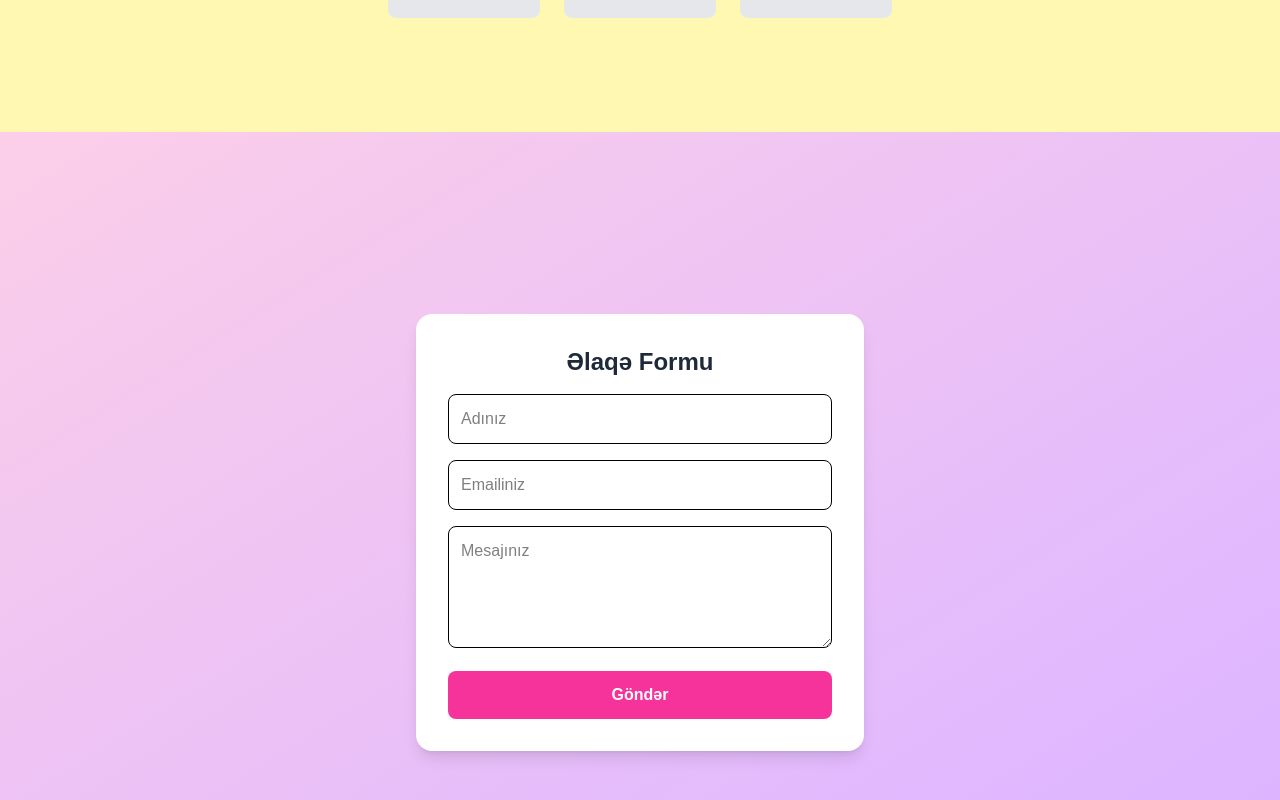
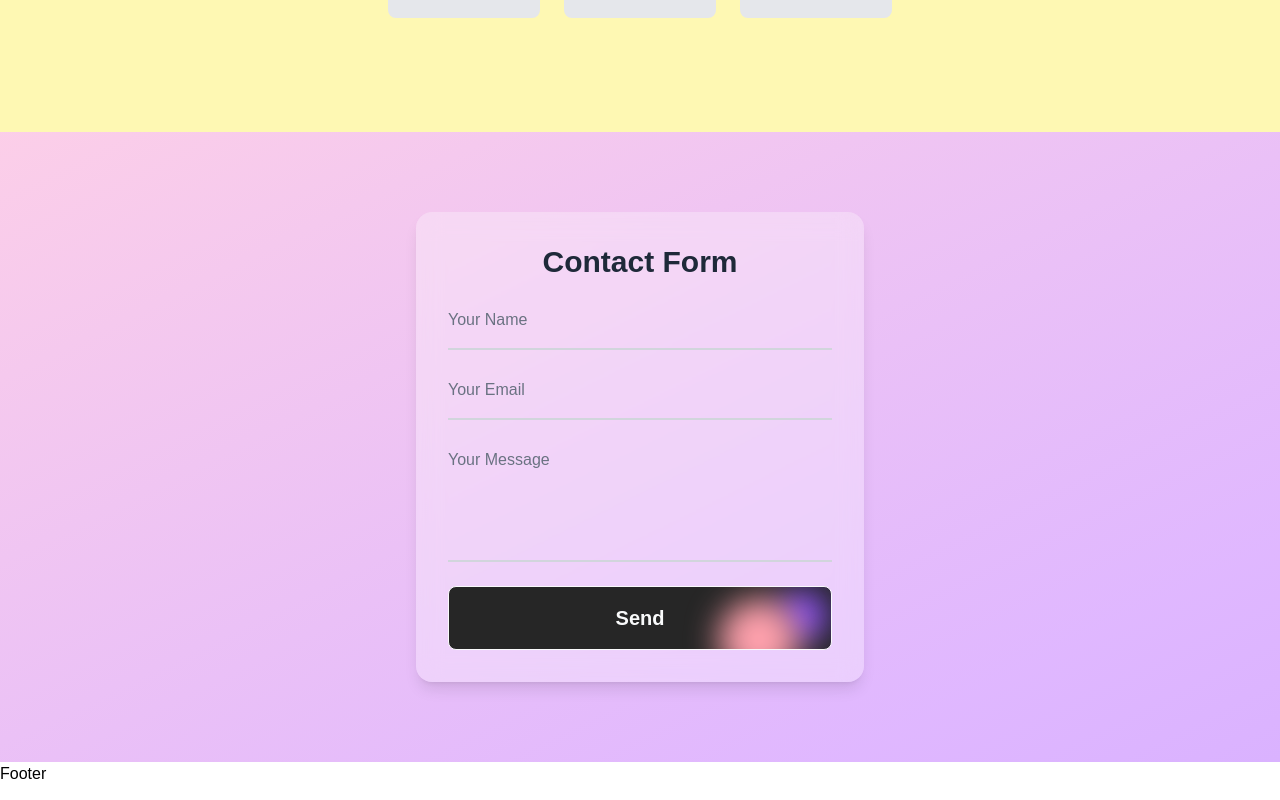
Before and after one commit to neegarw/nigar, a React (Vite) app: page / in a window 1280 px wide. Shown: the part 2420-3220 px from the top of the page. Built offline with nearby package versions, Linux system fonts and the light colour scheme.

Commit message:
Update dependencies and enhance Contact form with validation and toast notifications; improve About and AboutSection components

```diff
--- a/package.json
+++ b/package.json
@@ -15,7 +15,7 @@
     "aos": "^2.3.4",
     "axios": "^1.12.2",
     "class-variance-authority": "^0.7.1",
-    "framer-motion": "^12.23.12",
+    "framer-motion": "^12.23.22",
     "gsap": "^3.13.0",
     "lottie-react": "^2.4.1",
     "lucide-react": "^0.543.0",
@@ -25,6 +25,7 @@
     "react-dark-mode-toggle": "^0.2.0",
     "react-dom": "^19.1.1",
     "react-icons": "^5.5.0",
+    "react-parallax-tilt": "^1.7.309",
     "react-router-dom": "^7.8.2",
     "tailwind-variants": "^3.1.1",
     "tailwindcss": "^4.1.12"
--- a/src/components/about/About.jsx
+++ b/src/components/about/About.jsx
@@ -110,7 +110,7 @@ export default function About() {
 
     return (
         <div
-            className="min-h-screen flex flex-col items-center bg-[#FEF8B3] py-10 relative px-4 md:px-0">
+            className="min-h-screen flex flex-col items-center bg-[#FEF8B3] py-10 relative px-4 md:px-0 selection:text-[#FEF8B3] selection:bg-white">
             {showConfetti && (
                 <Confetti
                     width={window.innerWidth}
@@ -126,7 +126,7 @@ export default function About() {
                     <>
                         <h2
                             data-aos="flip-down"
-                            className="text-[40px] md:text-[50px] lg:text-[60px] text-center px-4 font-bold md:mb-6 text-[#404040]"
+                            className="text-[40px] md:text-[50px] lg:text-[60px] text-center px-4 font-bold md:mb-6 text-[#404040] "
                         >
                             Memory Game
                         </h2>
--- a/src/components/contact/Contact.jsx
+++ b/src/components/contact/Contact.jsx
@@ -1,9 +1,10 @@
-import { useState } from "react";
+import { useState, useEffect } from "react";
 import axios from "axios";
 
-export default function Contact() {
+export default function ContactForm() {
     const [formData, setFormData] = useState({ name: "", email: "", message: "" });
     const [status, setStatus] = useState("");
+    const [showToast, setShowToast] = useState(false);
 
     const handleChange = (e) => {
         setFormData({ ...formData, [e.target.name]: e.target.value });
@@ -11,70 +12,106 @@ export default function Contact() {
 
     const handleSubmit = async (e) => {
         e.preventDefault();
-    setStatus("Göndərilir...");
+
+        // Frontend validation
+        if (!formData.message.trim()) {
+            showMessage("Message cannot be empty ❌");
+            return;
+        }
+
+        showMessage("Sending...");
 
         try {
             const res = await axios.post(
-        "https://nigar-backend-jyeb4b8bc-neegars-projects.vercel.app/api/contact", // yeni deploy URL
+                "https://nigar-backend.vercel.app/api/contact",
                 formData,
                 { headers: { "Content-Type": "application/json" } }
             );
 
             if (res.data.success) {
-        setStatus("Mesaj uğurla göndərildi ✅");
+                showMessage("Message sent successfully ✅");
                 setFormData({ name: "", email: "", message: "" });
             } else {
-        setStatus("Xəta baş verdi ❌");
+                showMessage("Something went wrong ❌");
             }
         } catch (err) {
             console.error(err);
-      setStatus("Serverə qoşulmaq mümkün olmadı ❌");
+            showMessage("Failed to connect to server ❌");
         }
     };
 
+    const showMessage = (msg) => {
+        setStatus(msg);
+        setShowToast(true);
+    };
+
+    useEffect(() => {
+        if (showToast) {
+            const timer = setTimeout(() => setShowToast(false), 4000);
+            return () => clearTimeout(timer);
+        }
+    }, [showToast]);
+
     return (
-    <div className="min-h-screen flex items-center justify-center bg-gradient-to-br from-pink-200 to-purple-300 p-6">
+        <div className="flex items-center justify-center bg-gradient-to-br from-pink-200 to-purple-300 md:py-20 py-3 px-4 md:px-0 relative">
+            {/* Toast popup */}
+            {showToast && (
+                <div
+                    className={`fixed inset-0 bg-black/50 flex items-start justify-center z-50 py-6`}
+                    onClick={() => setShowToast(false)}
+                >
+                    <div
+                        className={`px-8 py-4 rounded-2xl shadow-2xl text-white text-lg font-semibold transition-all duration-300 transform ${status.includes("successfully")
+                            ? "bg-gradient-to-r from-green-400 to-green-600"
+                            : status.includes("Sending")
+                                ? "bg-[#9152FF]"
+                                : "bg-[#FA98AC]"
+                            } animate-fade-in`}
+                    >
+                        {status}
+                    </div>
+                </div>
+            )}
+
+
             <form
                 onSubmit={handleSubmit}
-        className="bg-white p-8 rounded-2xl shadow-lg w-full max-w-md space-y-4"
+                className="w-full max-w-md bg-white/30 backdrop-blur-md p-8 rounded-2xl shadow-lg space-y-6"
             >
-        <h2 className="text-2xl font-bold text-gray-800 text-center">Əlaqə Formu</h2>
+                <h2 className="text-3xl font-bold text-gray-800 text-center">Contact Form</h2>
 
+                {/* Floating label inputs */}
+                {["name", "email", "message"].map((field) => (
+                    <div key={field} className="relative z-0 w-full group">
+                        {field !== "message" ? (
                             <input
-          type="text"
-          name="name"
-          placeholder="Adınız"
-          value={formData.name}
+                                type={field === "email" ? "email" : "text"}
+                                name={field}
+                                value={formData[field]}
                                 onChange={handleChange}
-          className="w-full p-3 border rounded-lg focus:outline-none focus:ring-2 focus:ring-pink-400"
+                                placeholder=" "
+                                className="block w-full px-2 py-2.5 bg-transparent border-0 border-b-2 border-gray-300 text-gray-900 focus:outline-none focus:border-pink-500 peer transition-colors duration-300"
                             />
-
-        <input
-          type="email"
-          name="email"
-          placeholder="Emailiniz"
-          value={formData.email}
+                        ) : (
+                            <textarea
+                                name={field}
+                                value={formData[field]}
                                 onChange={handleChange}
-          className="w-full p-3 border rounded-lg focus:outline-none focus:ring-2 focus:ring-pink-400"
+                                placeholder=" "
+                                rows={4}
+                                className="block w-full px-2 py-2.5 bg-transparent border-0 border-b-2 border-gray-300 text-gray-900 focus:outline-none focus:border-pink-500 peer resize-none transition-colors duration-300"
                             />
-
-        <textarea
-          name="message"
-          placeholder="Mesajınız"
-          value={formData.message}
-          onChange={handleChange}
-          className="w-full p-3 border rounded-lg focus:outline-none focus:ring-2 focus:ring-pink-400"
-          rows="4"
-        ></textarea>
-
+                        )}
+                        <label className="absolute text-gray-500 duration-300 transform -translate-y-6 scale-75 top-1 -z-10 origin-[0] peer-placeholder-shown:scale-100 peer-placeholder-shown:translate-y-0 peer-focus:scale-75 peer-focus:-translate-y-6">
+                            {field === "name" ? "Your Name" : field === "email" ? "Your Email" : "Your Message"}
+                        </label>
+                    </div>
+                ))}
                 <button
                     type="submit"
-          className="w-full bg-pink-500 text-white py-3 rounded-lg font-semibold hover:bg-pink-600 transition"
-        >
-          Göndər
+                    className="group text-[20px] flex items-center justify-center w-full group-hover:before:duration-500 group-hover:after:duration-500 after:duration-500 hover:border-rose-300 hover:before:[box-shadow:_20px_20px_20px_30px_#a21caf] duration-500 before:duration-500 hover:duration-500  hover:after:-right-8 hover:before:right-12 hover:before:-bottom-8 hover:before:blur origin-left hover:decoration-2 hover:text-rose-300 relative bg-neutral-800 h-16 border text-left p-3 text-gray-50 font-bold rounded-lg overflow-hidden before:absolute before:w-12 before:h-12 before:content[''] before:right-1 before:top-1 before:z-10 before:bg-violet-500 before:rounded-full before:blur-lg after:absolute after:z-10 after:w-20 after:h-20 after:content[''] after:bg-rose-300 after:right-8 after:top-3 after:rounded-full after:blur-lg">
+                    Send
                 </button>
-
-        {status && <p className="text-center text-gray-700 mt-2">{status}</p>}
             </form>
         </div>
     );
```
Also changed, not shown: src/components/about/AboutSection.jsx (+29 -14 lines), 1 other file (tests, documents, lock files or other folders). Lines whose indentation alone changed are shown as unchanged.
